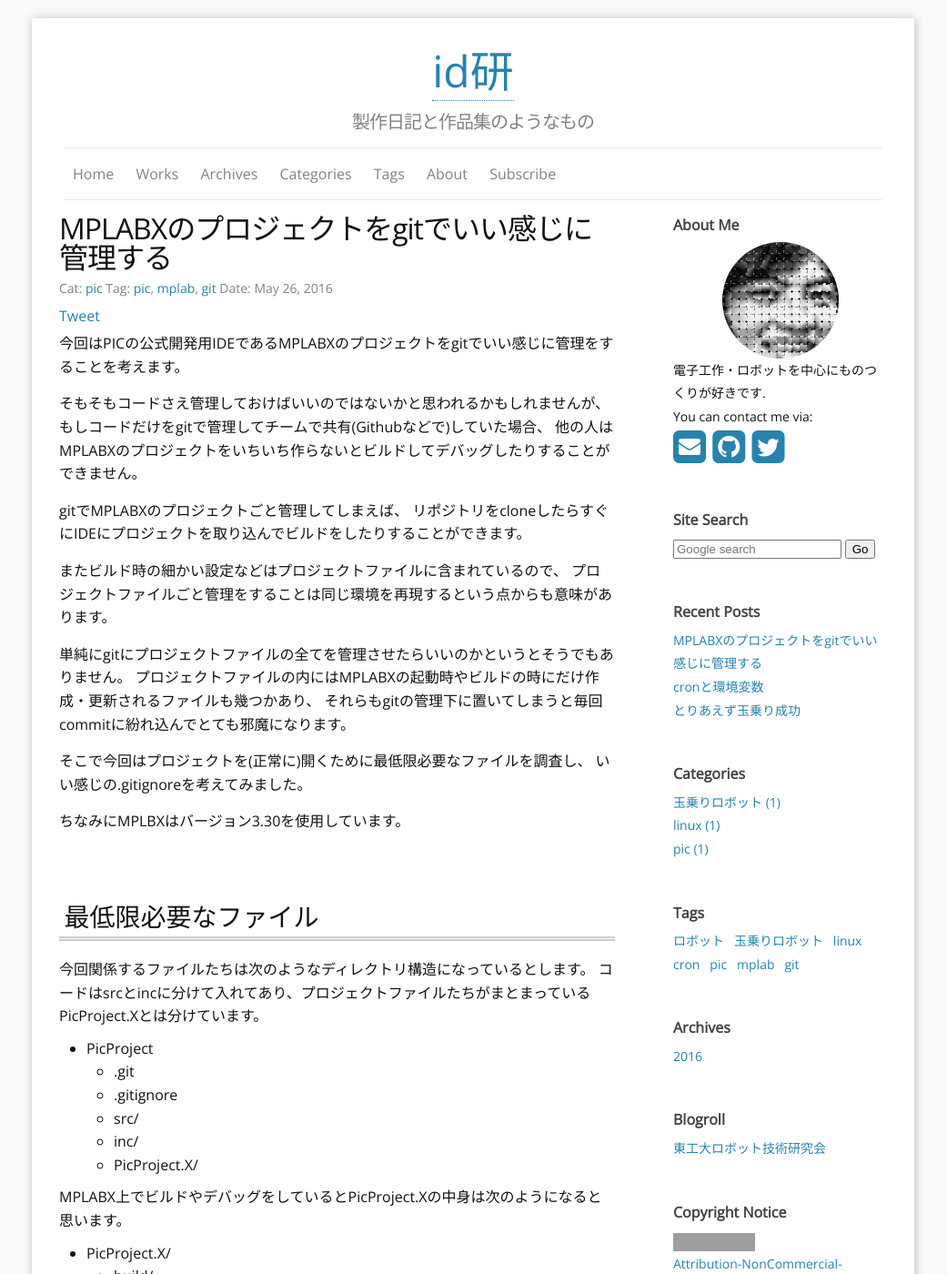
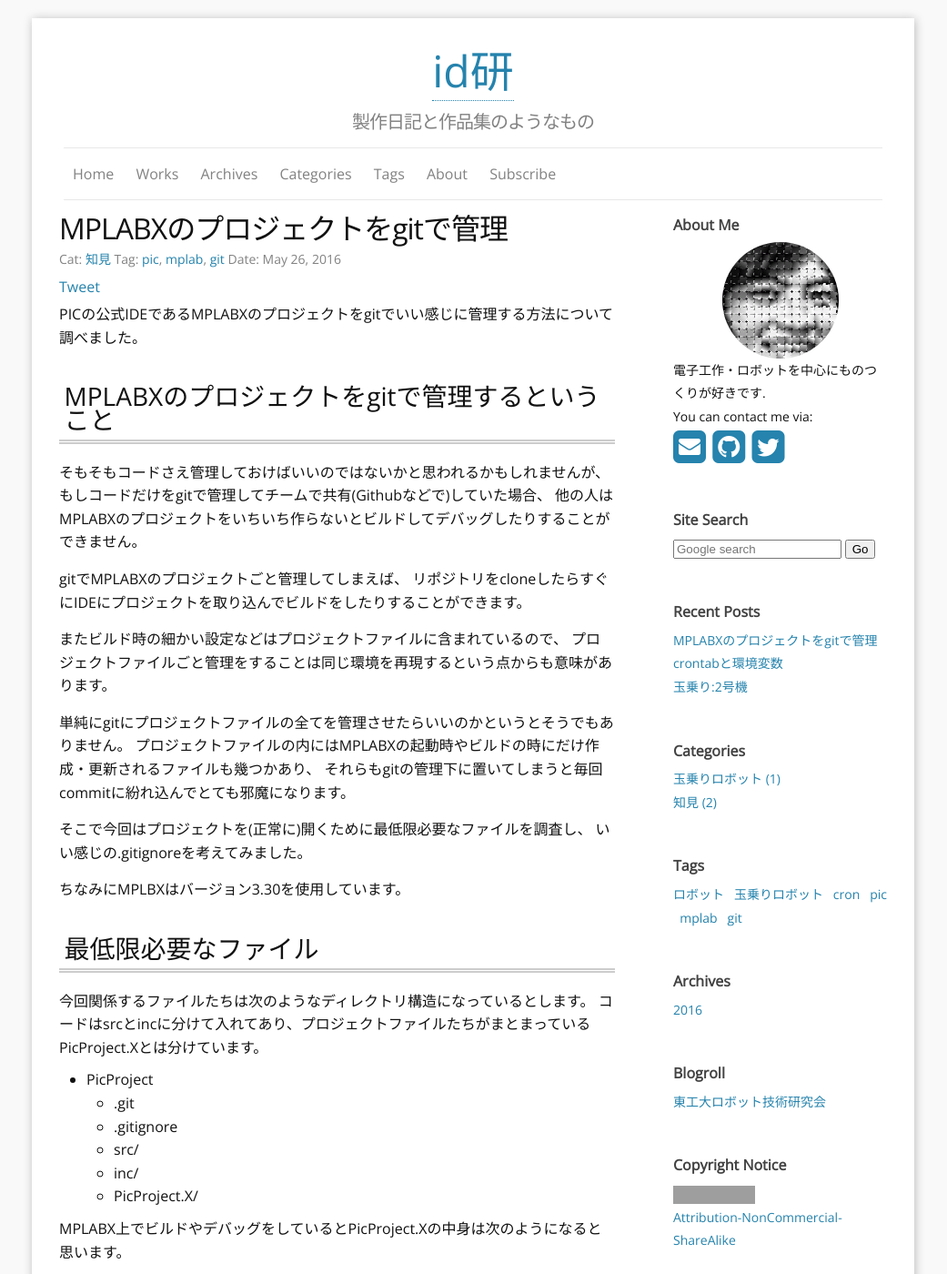
Before and after one commit to idt12312/idken-blog, a Jekyll site: the page built from _posts/2016-05-26-mplabxproject.md, in a window 1280 px wide and 1400 px high. Shown: the whole window at 91% size, without its empty margins (120-1161 px from the left). Built offline with Jekyll 4.4.1, drawn with Linux system fonts in a browser that asks for light colours; nearby versions of some CDN libraries; comment, search, counter and statistics services are not loaded; some of the changed text lies outside the part shown; grey boxes are pictures that could not be loaded.

Commit message:
過去記事を修正

```diff
--- a/_posts/2016-04-24-tamanori1.md
+++ b/_posts/2016-04-24-tamanori1.md
@@ -1,21 +1,17 @@
 ---
 layout: post
-title: とりあえず玉乗り成功
+title: 玉乗り:2号機
 category: 玉乗りロボット
 tag:
     - ロボット
     - 玉乗りロボット
 comments: true
+thumb: /images/thumb_tamanori1.jpg
 ---
+去年あたりから作っている玉乗りロボット2号機がなんとなく玉乗りできるようになりました。
 
-## 玉乗り成功
-去年あたりから少しずつこんな感じの玉乗りロボットを作っています。
 
-<img src="/images/tamanori_robot_overview.png" width="196">
-
-最近になってようやく玉乗りができるようになりました。
-
-<!-- more -->
+<img src="/images/tamanori_robot_overview.png" style="width: 200px;">
 
 実際に玉乗りしている動画はこちらになります。
 
@@ -23,16 +19,16 @@
 
 まだいろいろと詰められていないので毛布の上での動作になっています。
 
-同様の玉乗りロボットは以前も制作をしていました。
+同様の玉乗りロボットは以前も制作をしていました。(1号機)
 
-前回制作していた玉乗りロボットについてはロ技研ブログの方にいくらか記事があるので、そちらも見てみてください。
+1号機についてはロ技研ブログの方にいくらか記事があります。
 
 * [概要](http://titech-ssr.blog.jp/archives/3739685.html)
 * [制御回路](http://titech-ssr.blog.jp/archives/1000995129.html)
 * [機械工作](http://titech-ssr.blog.jp/archives/1002230098.html)
 * [制御について](http://titech-ssr.blog.jp/archives/1005228866.html)
 
-前作のものはバスケットボール上で玉乗りをするのを目標にしており、
+1号機はバスケットボール上で玉乗りをするのを目標にしており、
 転がりにくい座布団の上に限り玉乗りをすることができました。
 
 その動画はこちらになります。
@@ -45,8 +41,8 @@
 今回は前回のものから何が変わったのかを一部紹介したいと思います。
 
 
-## 前作からの改良
-前作のものと比べて、機構的な部分でも、回路・制御手法においても数々の改良点があります。
+# 前作からの改良
+1号機と比べて2号機は、機構的な部分でも、回路・制御手法においても数々の改良点があります。
 ただ、制御関連についてはまだ詰められてはいないので、もう少ししてから紹介したいと思います。
 
 機構的な部分では次の改良を行いました。
@@ -55,8 +51,8 @@
 * 玉をバスケットボールからプラスチック球にした
 
 
-### タイヤの変更
-前回は[KORNYLAKのオムニホイール](http://store.kornylak.com/ProductDetails.asp?ProductCode=FXA357)を使っていました。
+## タイヤの変更
+1号機は[KORNYLAKのオムニホイール](http://store.kornylak.com/ProductDetails.asp?ProductCode=FXA357)を使っていました。
 大きさがちょうどよく、とにかく安いです。
 
 実際にロボットを組んで動かしてみると、スムーズにタイヤを回しただけでもロボットがガタガタと振動していました。
@@ -69,7 +65,7 @@
 
 1重と2重のオムニホイールの違いはこの画像を見ればわかると思います。
 
-<img src="http://www.vstone.co.jp/robotshop/images/4571398310089_2.jpg" width="196" height="196" caption="※画像はvstoneさんからお借りしました">
+<img src="http://www.vstone.co.jp/robotshop/images/4571398310089_2.jpg" style="width: 200px;" caption="※画像はvstoneさんからお借りしました">
 
 こういう1重のオムニホイールのほうが2重のものよりも適していることは前回の玉乗りロボットを作る前からわかっていたのですが、
 調べるとこのオムニホイールの構造は特許が取られているのものらしく、
@@ -79,17 +75,18 @@
 2014年6月にVstoneから[なめらかオムニホイール](https://www.vstone.co.jp/robotshop/index.php?main_page=product_info&cPath=72_376&products_id=4394)
 が発売されました。
 
-そこで今回はこのなめらかオムニホイールを採用しました。
+そこで2号機ではこのなめらかオムニホイールを採用しました。
 前回のような振動もなくなり、球体に対しても常に同じ位置で接してくれるので今のところはいい感じです。
 
 
-### 玉の変更
-前回は普通のバスケットボールを使っていました。
+## 玉の変更
+1号機は普通のバスケットボールを使っていました。
 使う予定のオムニホイールに対する大きさがちょうどよかったのと、
 表面がよくグリップしそうな素材だったのでバスケットボールを採用しました。
 
-しかしバスケットボールの表面に結構な凹凸があったことと、新しく使おうとしているなめらかオムニに対して
-バスケットボールが大きすぎるという点から、もう少し小さく表面がきれいな玉はないかと考えました。
+しかしバスケットボールの表面に結構な凹凸があったことと、
+新しく使おうとしているなめらかオムニに対してバスケットボールが大きすぎるという点から、
+もう少し小さく表面がきれいな玉はないかと考えました。
 
 そこで、
 ボールのベースとして東急ハンズに売っていた
@@ -102,6 +99,6 @@
 これは球の表面にラバースプレーを塗って摩擦を強めるというのは熊谷先生も使っていた方法です。
 
 
-## おわりに
+# おわりに
 今回はとりあえず玉乗りができたという動画と、機構的な改良点を紹介しました。
 今後他の改良点や、回路や制御の技術的な話を書いていこうと思います。
--- a/_posts/2016-05-26-mplabxproject.md
+++ b/_posts/2016-05-26-mplabxproject.md
@@ -1,18 +1,18 @@
 ---
 layout: post
-title: MPLABXのプロジェクトをgitでいい感じに管理する
-category: pic
+title: MPLABXのプロジェクトをgitで管理
+category: 知見
 tag:
     - pic
     - mplab
     - git
 comments: true
+thumb: http://www.microchip.com/images/default-source/development-tools/mplblgo.png
 ---
+PICの公式IDEであるMPLABXのプロジェクトをgitでいい感じに管理する方法について調べました。
 
-今回はPICの公式開発用IDEであるMPLABXのプロジェクトをgitでいい感じに管理をすることを考えます。
 
-<!-- more -->
-
+# MPLABXのプロジェクトをgitで管理するということ
 そもそもコードさえ管理しておけばいいのではないかと思われるかもしれませんが、
 もしコードだけをgitで管理してチームで共有(Githubなどで)していた場合、
 他の人はMPLABXのプロジェクトをいちいち作らないとビルドしてデバッグしたりすることができません。
@@ -32,7 +32,6 @@
 
 ちなみにMPLBXはバージョン3.30を使用しています。
 
-<br/>
 
 # 最低限必要なファイル
 今回関係するファイルたちは次のようなディレクトリ構造になっているとします。
@@ -77,8 +76,6 @@
 Makefileはないとビルドができなくなりました。(プロジェクト新規作成時に一度だけ生成される?)
 
 
-<br/>
-
 # プロジェクトをgitで管理する
 MPLABXのプロジェクトに最低限必要なファイルがわかりましたので、
 gitで管理しやすくするために必要でないファイルを除外するような.gitignoreを考えます。
@@ -99,3 +96,7 @@
 .gitignoreを複数のディレクトリにおく方法もあるらしいのですが、
 プロジェクトファイルの中におくのはなんか気持ち悪いのと、
 設定ファイルが複数に別れるのが嫌いなのでその方法はとりませんでした。
+
+# まとめ
+MPLABXのプロジェクトに入っているファイルは全て必要なわけではないので、
+必要最低限のファイルだけをgitで管理すればいい感じになります。
```
Also changed, not shown: _posts/2016-05-20-crontab.md (+7 -9 lines), images/thumb_tamanori1.jpg (added).
